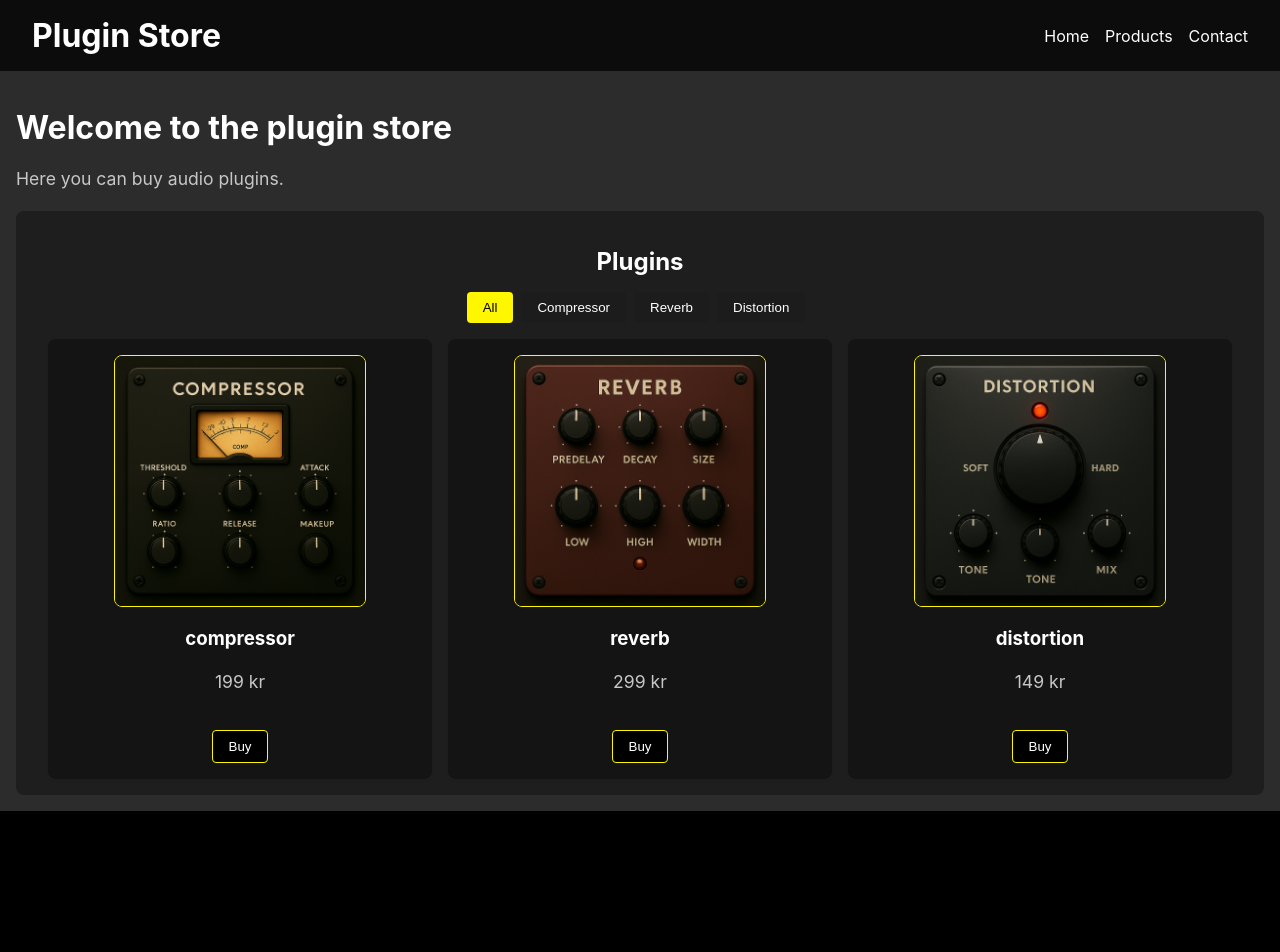
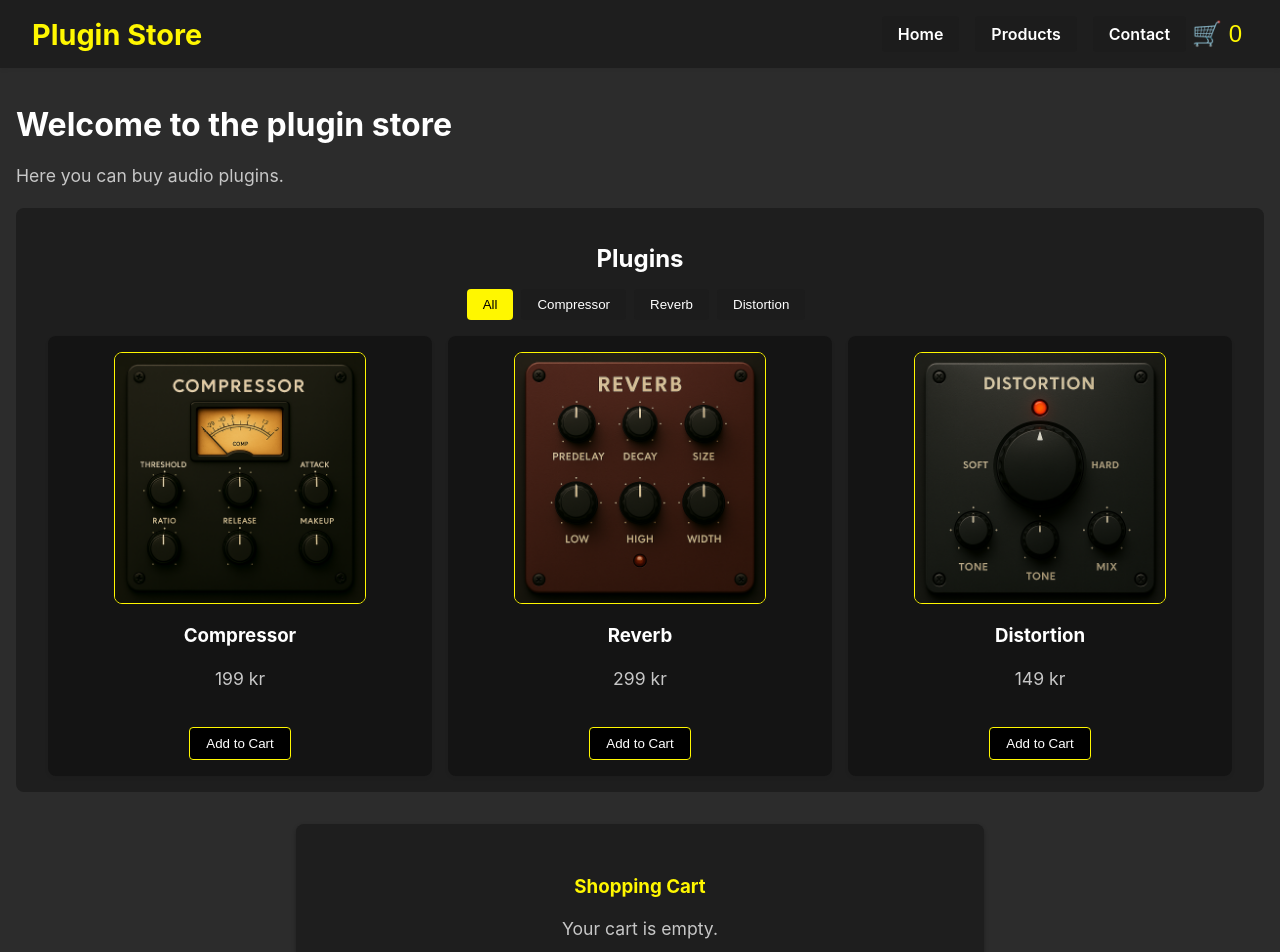
Before and after one commit to ed-vin/react-e-commerce, a React (Create React App) app: page / in a window 1280 px wide. Shown: the top 952 px of the page. Before the commit the page ends 811 px from the top, so only its background shows below. Built offline with nearby package versions, Linux system fonts and the light colour scheme.

Commit message:
Add Cart component, headercart, update productbrowser, add to home.js

```diff
--- a/public/index.html
+++ b/public/index.html
@@ -24,7 +24,7 @@
       work correctly both with client-side routing and a non-root public URL.
       Learn how to configure a non-root public URL by running `npm run build`.
     -->
-    <title>React App</title>
+    <title>Plugin Store</title>
   </head>
   <body>
     <noscript>You need to enable JavaScript to run this app.</noscript>
--- /dev/null
+++ b/src/components/Cart.jsx
@@ -0,0 +1,48 @@
+import React from 'react';
+import { useCart } from './CartContext';
+import '../styles/Cart.css';
+
+export default function Cart({ className = '' }) {
+  const { cartItems, removeFromCart, clearCart } = useCart();
+
+  const total = cartItems.reduce((sum, item) => sum + item.price, 0);
+
+  // Placeholder checkout function — later replace with real API call
+  const handleCheckout = () => {
+    if (cartItems.length === 0) {
+      alert("Your cart is empty!");
+      return;
+    }
+    // For now, just alert success and clear the cart
+    alert(`Thank you for your purchase! Total: ${total} kr`);
+    clearCart();
+  };
+
+  return (
+    <aside className={`cart ${className}`}>
+      <h3>Shopping Cart</h3>
+      {cartItems.length === 0 ? (
+        <p>Your cart is empty.</p>
+      ) : (
+        <>
+          <ul>
+            {cartItems.map(item => (
+              <li key={item.id}>
+                <span className="item-info">{item.name} – {item.price} kr</span>
+                <button
+                  className="remove-btn"
+                  onClick={() => removeFromCart(item.id)}
+                  aria-label={`Remove ${item.name}`}
+                >
+                  &times;
+                </button>
+              </li>
+            ))}
+          </ul>
+          <p><strong>Total:</strong> {total} kr</p>
+          <button className="checkout-btn" onClick={handleCheckout}>Checkout</button>
+        </>
+      )}
+    </aside>
+  );
+}
--- /dev/null
+++ b/src/components/CartContext.jsx
@@ -0,0 +1,52 @@
+import React, { createContext, useState, useContext, useEffect } from 'react';
+
+const CartContext = createContext();
+
+export function CartProvider({ children }) {
+  // Load cart from localStorage or start with empty array
+  const [cartItems, setCartItems] = useState(() => {
+    try {
+      const storedCart = localStorage.getItem('cartItems');
+      return storedCart ? JSON.parse(storedCart) : [];
+    } catch (error) {
+      console.error('Failed to parse cartItems from localStorage:', error);
+      return [];
+    }
+  });
+
+  // Save cartItems to localStorage whenever it changes
+  useEffect(() => {
+    try {
+      localStorage.setItem('cartItems', JSON.stringify(cartItems));
+    } catch (error) {
+      console.error('Failed to save cartItems to localStorage:', error);
+    }
+  }, [cartItems]);
+
+  const addToCart = (product) => {
+    setCartItems(prevItems => {
+      if (prevItems.find(item => item.id === product.id)) {
+        return prevItems;
+      }
+      return [...prevItems, product];
+    });
+  };
+
+  const removeFromCart = (id) => {
+    setCartItems(prevItems => prevItems.filter(item => item.id !== id));
+  };
+
+  const clearCart = () => {
+    setCartItems([]);
+  };
+
+  return (
+    <CartContext.Provider value={{ cartItems, addToCart, removeFromCart, clearCart }}>
+      {children}
+    </CartContext.Provider>
+  );
+}
+
+export function useCart() {
+  return useContext(CartContext);
+}
--- a/src/components/Header.jsx
+++ b/src/components/Header.jsx
@@ -1,14 +1,17 @@
 import '../styles/header.css';
+import HeaderCart from '../components/HeaderCart';
 
 export default function Header() {
   return (
-    <header className="header">
+    <header className="header" style={{ position: 'relative' }}>
       <h1>Plugin Store</h1>
       <nav>
         <a href="#">Home</a>
         <a href="#">Products</a>
         <a href="#">Contact</a>
       </nav>
+
+      <HeaderCart />
     </header>
   );
 }
--- /dev/null
+++ b/src/components/HeaderCart.jsx
@@ -0,0 +1,25 @@
+// src/components/HeaderCart.jsx
+import React, { useState } from 'react';
+import { useCart } from './CartContext';
+import Cart from './Cart';
+import '../styles/HeaderCart.css';
+
+export default function HeaderCart() {
+  const { cartItems } = useCart();
+  const [open, setOpen] = useState(false);
+
+  return (
+    <div className="header-cart" style={{ position: 'relative' }}>
+      <button
+        className="header-cart-button"
+        onClick={() => setOpen(!open)}
+        aria-label="Toggle cart"
+      >
+        🛒 {cartItems.length}
+      </button>
+
+      {/* Dropdown cart, only show if open */}
+      {open && <Cart className="cart--dropdown" />}
+    </div>
+  );
+}
--- a/src/components/ProductBrowser.jsx
+++ b/src/components/ProductBrowser.jsx
@@ -1,16 +1,19 @@
-import { useState } from 'react';
+// src/components/ProductBrowser.jsx
+import React from 'react';
+import { useCart } from './CartContext';
 import '../styles/ProductBrowser.css';
 
 const products = [
-  { id: 1, name: 'compressor', category: 'compressor', price: 199, image: './images/compressor.png' },
-  { id: 2, name: 'reverb', category: 'reverb', price: 299, image: '/images/reverb.png' },
-  { id: 3, name: 'distortion', category: 'distortion', price: 149, image: '/images/distortion.png' },
+  { id: 1, name: 'Compressor', category: 'compressor', price: 199, image: './images/compressor.png' },
+  { id: 2, name: 'Reverb', category: 'reverb', price: 299, image: '/images/reverb.png' },
+  { id: 3, name: 'Distortion', category: 'distortion', price: 149, image: '/images/distortion.png' },
 ];
 
 const categories = ['all', 'compressor', 'reverb', 'distortion'];
 
 export default function ProductBrowser() {
-  const [selectedCategory, setSelectedCategory] = useState('all');
+  const { addToCart } = useCart();
+  const [selectedCategory, setSelectedCategory] = React.useState('all');
 
   const filteredProducts = selectedCategory === 'all'
     ? products
@@ -35,14 +38,10 @@ export default function ProductBrowser() {
       <div className="product-grid">
         {filteredProducts.map(product => (
           <div className="product-card" key={product.id}>
-            <img
-              src={product.image}
-              alt={product.name}
-              className="product-image"
-            />
+            <img src={product.image} alt={product.name} className="product-image" />
             <h3>{product.name}</h3>
             <p>{product.price} kr</p>
-            <button>Buy</button>
+            <button onClick={() => addToCart(product)}>Add to Cart</button>
           </div>
         ))}
       </div>
--- a/src/pages/Home.js
+++ b/src/pages/Home.js
@@ -1,16 +1,15 @@
 import ProductBrowser from '../components/ProductBrowser';
+import Cart from '../components/Cart';  // import Cart component
 import '../styles/Home.css';
 
 export default function Home() {
   return (
     <div className="home">
-
       <h1>Welcome to the plugin store</h1>
       <p>Here you can buy audio plugins.</p>
 
       <ProductBrowser />
-
+      <Cart />
     </div>
-
   );
 }
--- /dev/null
+++ b/src/styles/Cart.css
@@ -0,0 +1,75 @@
+.cart {
+    padding: 2rem 2rem;
+    margin: 2rem auto;
+    background-color: #1e1e1e;
+    border-radius: 8px;
+    color: #ffffff;
+    text-align: center;
+    box-shadow: 0 2px 4px rgba(0,0,0,0.3);
+    width: 50%;
+  }
+
+  .cart h3 {
+    margin-bottom: 1rem;
+    color: #fff700;
+  }
+
+  .cart ul {
+    list-style: none;
+    padding: 0;
+    margin: 0 0 1rem 0;
+    text-align: left;
+  }
+
+  .cart li {
+    display: flex;
+    justify-content: space-between;
+    align-items: center;
+    margin-bottom: 0.5rem;
+    background-color: #141414;
+    padding: 0.5rem;
+    border-radius: 8px;
+    border: 1px solid #fff700;
+  }
+
+  .cart .item-info {
+    flex-grow: 1;
+    color: #ffffff;
+    font-weight: 500;
+  }
+
+  .cart .quantity-controls {
+    display: flex;
+    align-items: center;
+    gap: 0.25rem;
+    margin-left: 0.5rem;
+  }
+
+  .cart button {
+    background-color: #000000;
+    color: #ffffff;
+    border: #fff700 1px solid;
+    border-radius: 4px;
+    cursor: pointer;
+    padding: 0.2rem 0.5rem;
+    transition: background-color 0.3s, color 0.3s;
+  }
+
+  .cart button:hover {
+    background-color: #fff700;
+    color: #000000;
+  }
+
+  .cart .remove-btn {
+    margin-left: 0.5rem;
+    color: #ff4d4d;
+    font-weight: bold;
+    background: transparent;
+    border: none;
+    cursor: pointer;
+    font-size: 1.2rem;
+  }
+
+  .cart .remove-btn:hover {
+    color: #ff0000;
+  }
--- /dev/null
+++ b/src/styles/HeaderCart.css
@@ -0,0 +1,25 @@
+/* src/styles/HeaderCart.css */
+
+.header-cart-button {
+    background: none;
+    border: none;
+    color: #fff700;
+    font-size: 1.5rem;
+    cursor: pointer;
+    position: relative;
+  }
+
+  .header-cart-button:hover {
+    color: #fff;
+  }
+
+  .cart--dropdown {
+    position: absolute;
+    top: 120%;
+    right: 0;
+    width: 250px;
+    background-color: #1e1e1e;
+    border-radius: 8px;
+    box-shadow: 0 2px 8px rgba(0,0,0,0.7);
+    z-index: 1000;
+  }
--- a/src/styles/header.css
+++ b/src/styles/header.css
@@ -1,26 +1,65 @@
 .header {
-    background-color: #0c0c0c;
-    color: #fff;
   padding: 1rem 2rem;
+  background-color: #1e1e1e;
   display: flex;
-    justify-content: space-between;
-    align-items: center;
+  justify-content: space-between; /* keeps left and right apart */
+  align-items: center;            /* vertically center both */
+  box-shadow: 0 2px 4px rgba(0,0,0,0.05);
+  color: #ffffff;
+  user-select: none;
 }
 
 .header h1 {
   margin: 0;
+  color: #fff700;
+  font-weight: 700;
+  font-size: 1.8rem;
+  flex-grow: 1;                   /* take remaining space */
+  text-align: left;               /* keep text left aligned */
 }
 
 .header nav {
   display: flex;
   gap: 1rem;
+  justify-content: flex-end;      /* push nav links to the right */
+  flex-shrink: 0;                 /* prevent shrinking */
+  min-width: 200px;               /* optional: keep some minimum nav width */
 }
 
 .header nav a {
-    color: #fff;
+  padding: 0.5rem 1rem;
+  background-color: #1c1c1c;
+  color: #ffffff;
   text-decoration: none;
+  border-radius: 4px;
+  cursor: pointer;
+  transition: background-color 0.3s ease, color 0.3s ease;
+  font-weight: 600;
 }
 
-  .header nav a:hover {
-    text-decoration: underline;
+.header nav a:hover,
+.header nav a:focus {
+  background-color: #fff700;
+  color: #000000;
+  outline: none;
 }
+
+.header nav a.active {
+  background-color: #fff700;
+  color: #000000;
+}
+
+@media (max-width: 600px) {
+  .header {
+    flex-direction: column;
+    align-items: flex-start;
+  }
+
+  .header nav {
+    width: 100%;
+    justify-content: flex-start;
+    gap: 0.5rem;
+    margin-top: 0.75rem;
+    min-width: auto;
+  }
+}
```
Also changed, not shown: src/index.js (+4 -3 lines). Lines whose indentation alone changed are shown as unchanged.
